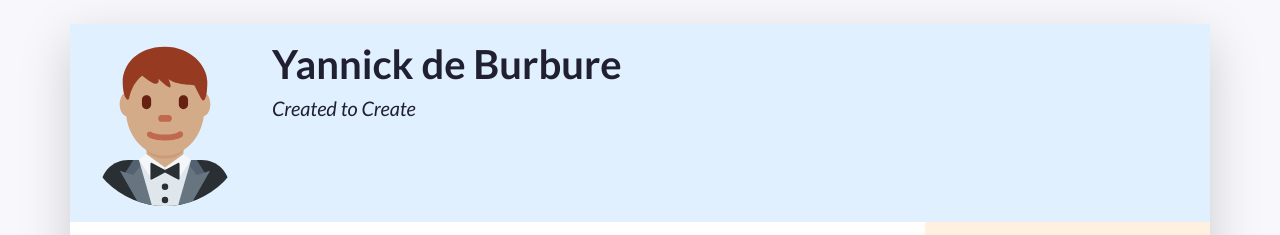
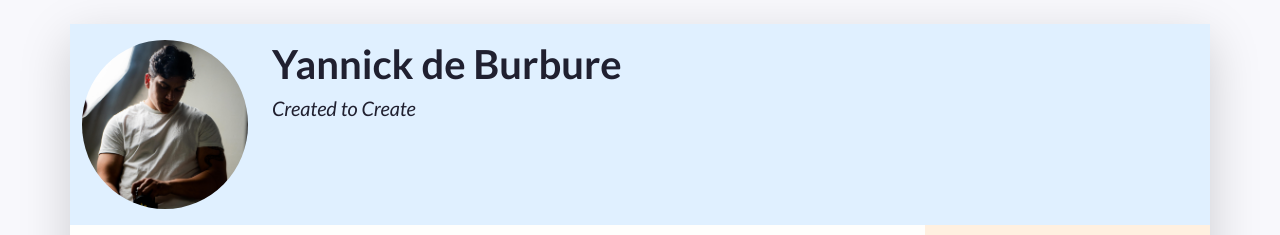
Before and after one commit to yfdeburbure/CV_redo, a plain HTML site: page index.html in a window 1280 px wide. Shown: the top 235 px of the page. Drawn offline with nearby package versions, Linux system fonts and the light colour scheme.

Commit message:
updated photos and logos

```diff
--- a/index.html
+++ b/index.html
@@ -48,7 +48,7 @@
             "w-100" makes sure the image takes the full width of the column it's in
             "rounded-circle" cuts a circle around the image
           -->
-          <img class="w-100 rounded-circle my-3" src="images/portrait.svg" alt="Portrait of Firstname Lastname" width="160">
+          <img class="w-100 rounded-circle my-3" src="images/Yannick.jpg" alt="Portrait of Firstname Lastname" width="160">
         </div>
         <!--
           A container to wrap around your name and tagline. Full-width at small size, then columns of increasing size.
```
Also changed, not shown: images/Yannick.jpg (added), 1 other file.
